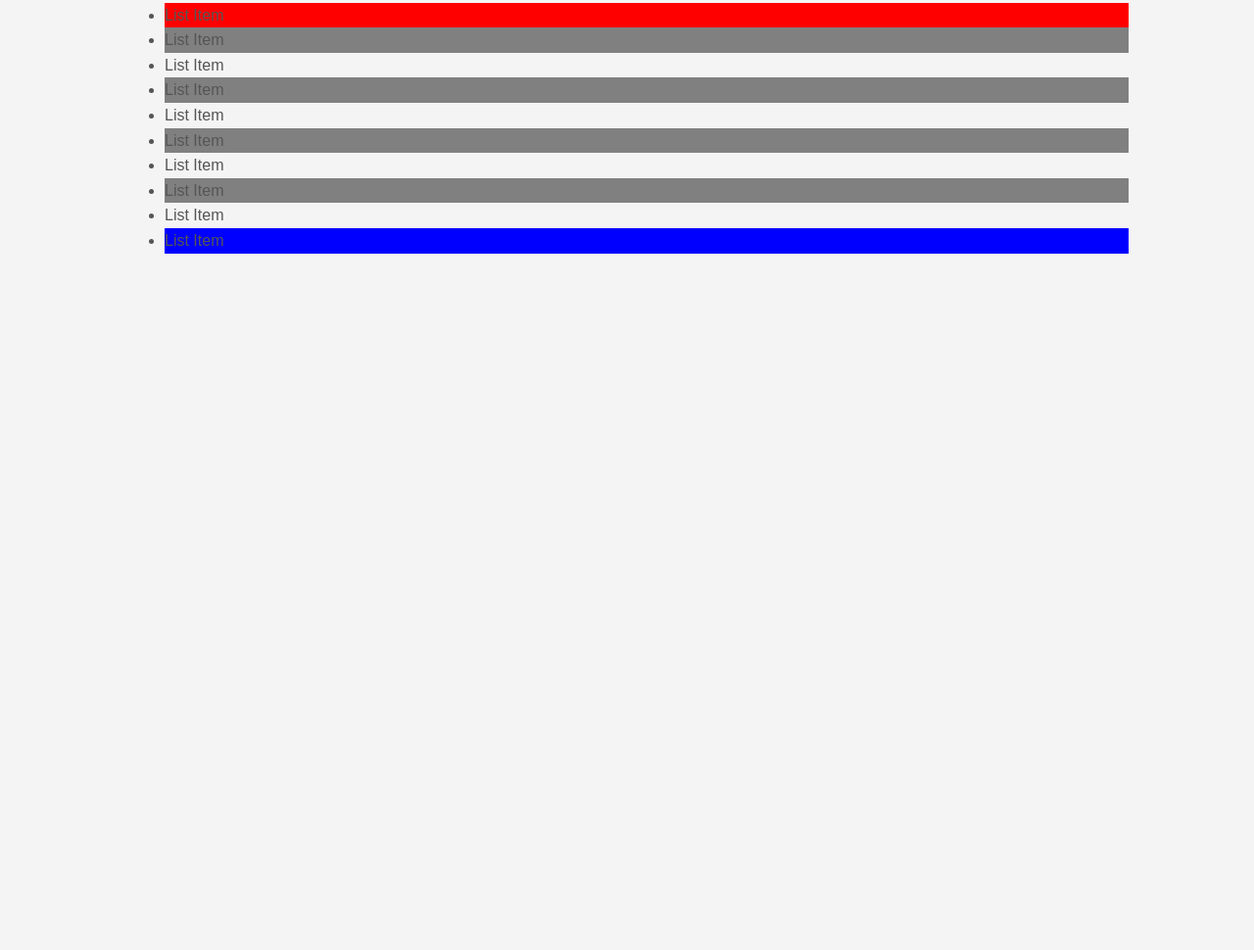
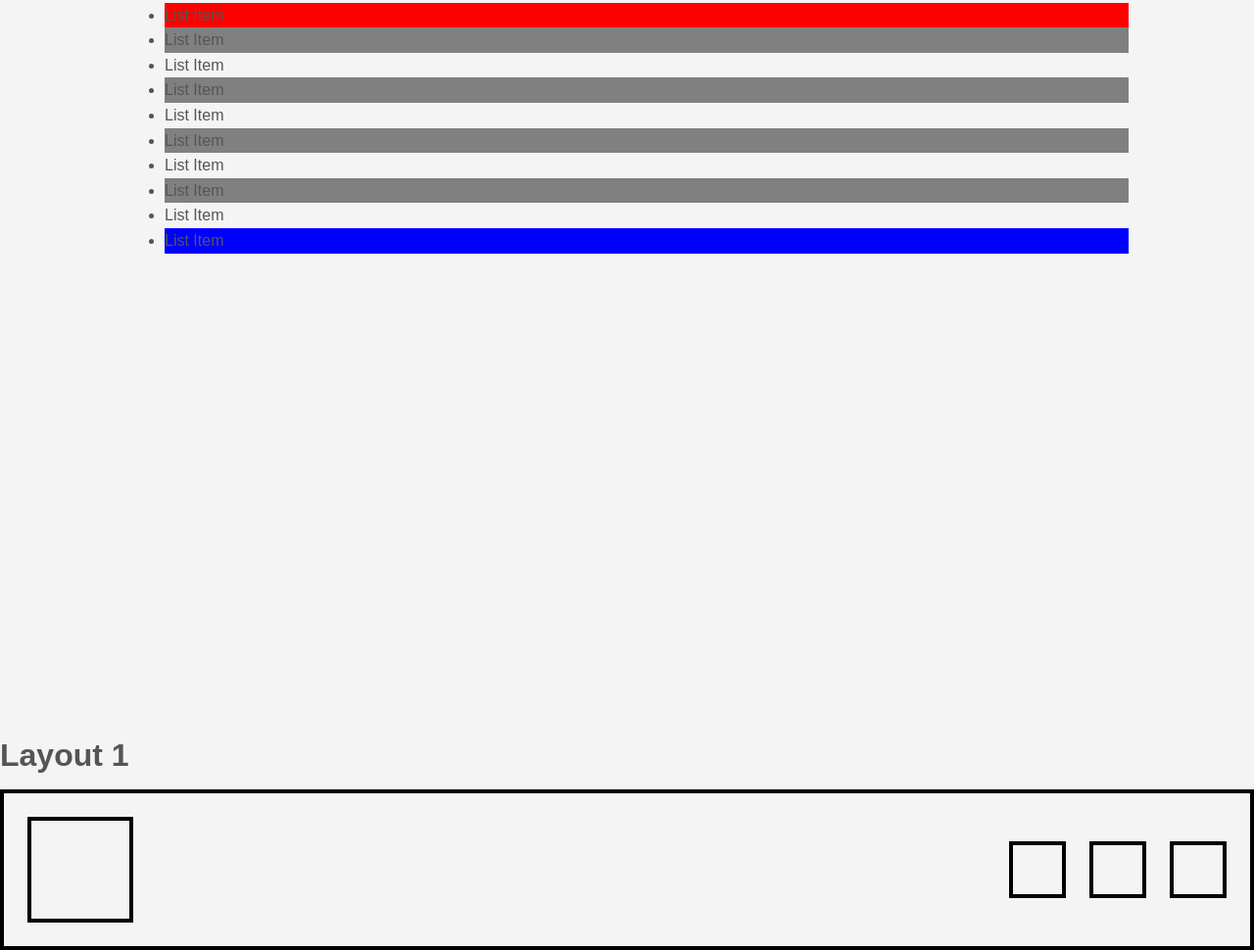
Before and after one commit to michaelrodriguezg99/HTML-CSS-FLEXBOX, a plain HTML site: page index.html in a window 1280 px wide. Shown: the part 2032-3002 px from the top of the page at 98% size. Before the commit the page ends 2791 px from the top, so only its background shows below. Drawn offline with Linux system fonts and the light colour scheme.

Commit message:
Layout 1 de BoxFlex añadido

```diff
--- a/CSS/style.css
+++ b/CSS/style.css
@@ -183,3 +183,27 @@ a:visited {
 .my-list li:last-child{
     background-color: blue;
 }
+
+.container-box{
+  border: 4px solid black;
+  display: flex;
+  justify-content: space-between;
+  padding: 24px;
+}
+
+.box{
+  border: 4px solid black;
+  width: 100px;
+  height: 100px;
+}
+
+.box-small{
+  width: 50px;
+  height: 50px;
+  margin-left: 24px;
+}
+
+.box-wrapper{
+  display: flex;
+  align-items: center;
+}
--- a/index.html
+++ b/index.html
@@ -134,5 +134,18 @@
     <a class="fix-me button" href="">Hello</a>
 
     <div style="margin-top: 500px"></div>
+
+    <h1> Layout 1</h1>
+    <div class="container-box">
+      <div class="box"></div>
+      <div class="box-wrapper">
+        <div class="box box-small"></div>
+        <div class="box box-small"></div>
+        <div class="box box-small"></div>
+      </div>
+    </div>
+
+
+
   </body>
 </html>
```
